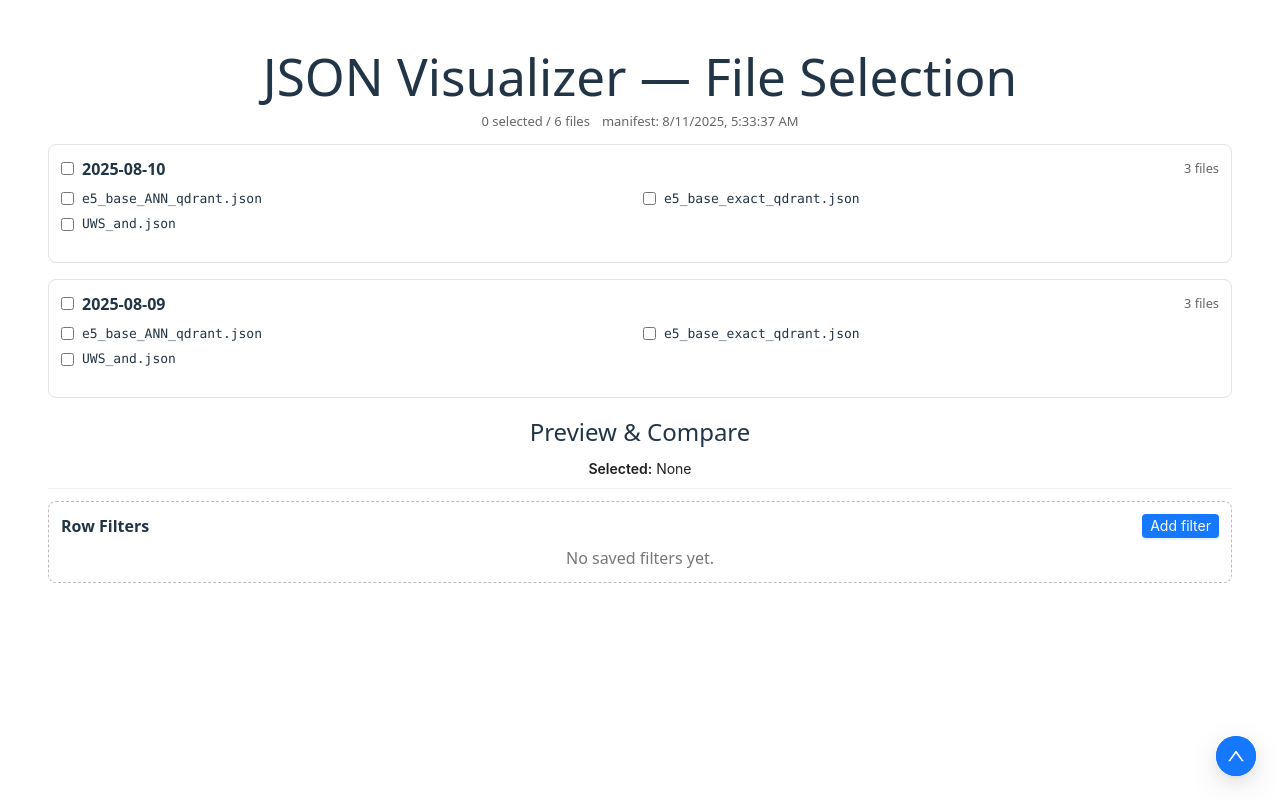
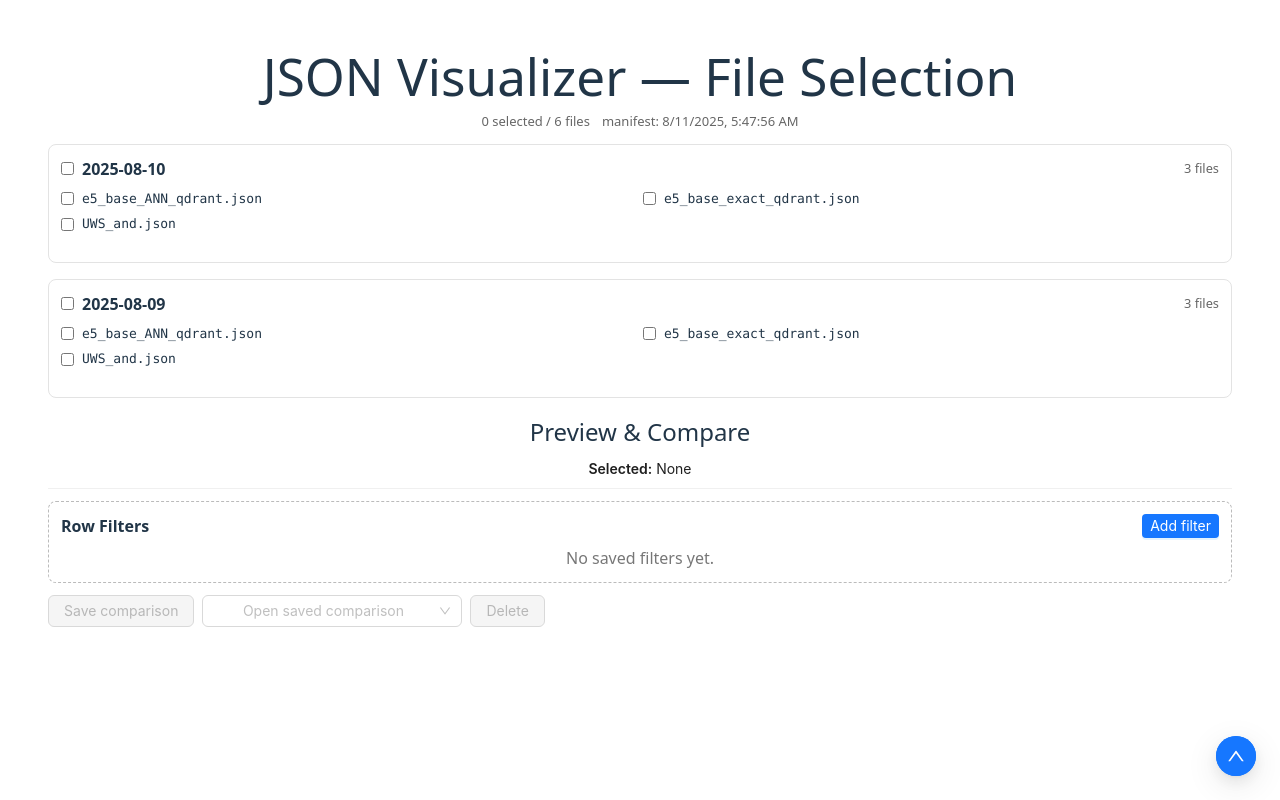
Before and after one commit to AdriBusse/jsonviz, a React (Vite) app: page / in a window 1280 px wide. Built offline with nearby package versions, Linux system fonts and the light colour scheme.

Commit message:
persist comparsions

```diff
--- a/public/results-manifest.json
+++ b/public/results-manifest.json
@@ -1,6 +1,6 @@
 {
   "root": "results",
-  "generatedAt": "2025-08-11T05:33:37.819Z",
+  "generatedAt": "2025-08-11T05:47:56.866Z",
   "folders": [
     {
       "name": "2025-08-10",
--- a/src/App.tsx
+++ b/src/App.tsx
@@ -21,6 +21,16 @@ type SavedFilter = {
   id: string
   name: string
   rows: string[]
+}
+
+type SavedSuite = {
+  id: string
+  name: string
+  createdAt: string
+  selected: string[]
+  dataKeySections: string[]
+  sectionFilters: Record<number, string | null>
+  sectionRows: Record<number, string[]>
 }
 
 function App() {
@@ -49,6 +59,20 @@ function App() {
     } catch {}
     return []
   })
+  // Comparison suites (saved app state)
+  const [savedSuites, setSavedSuites] = useState<SavedSuite[]>(() => {
+    try {
+      const raw = localStorage.getItem('jsonviz_suites_v1')
+      return raw ? JSON.parse(raw) : []
+    } catch {
+      return []
+    }
+  })
+  const [activeSuiteId, setActiveSuiteId] = useState<string | undefined>(undefined)
+  const [saveModalOpen, setSaveModalOpen] = useState(false)
+  const [saveName, setSaveName] = useState('')
+  // When loading a suite, defer applying dataKeySections until keys are available
+  const pendingSuiteKeysRef = useRef<string[] | null>(null)
   // Per-section applied filter ID (single) and explicit selected rows
   const [sectionFilters, setSectionFilters] = useState<Record<number, string | null>>({})
   const [sectionRows, setSectionRows] = useState<Record<number, string[]>>({})
@@ -88,6 +112,12 @@ function App() {
       localStorage.setItem('jsonviz_filters_v2', JSON.stringify(savedFilters))
     } catch {}
   }, [savedFilters])
+
+  useEffect(() => {
+    try {
+      localStorage.setItem('jsonviz_suites_v1', JSON.stringify(savedSuites))
+    } catch {}
+  }, [savedSuites])
 
   const totals = useMemo(() => {
     const totalFiles = manifest?.folders.reduce((acc, f) => acc + f.files.length, 0) ?? 0
@@ -132,6 +162,59 @@ function App() {
     const all = folder.files.every((f) => selected.has(f.path))
     return some && !all
   }
+
+  // Build a saved suite object from current UI state
+  function buildSuiteFromCurrent(name: string): SavedSuite {
+    const keys = dataKeySections
+      .map((k) => (k ?? null))
+      .filter((k): k is string => k !== null)
+    // Remap section indexes to compacted keys indexes
+    const indexMap = new Map<number, number>()
+    let j = 0
+    dataKeySections.forEach((k, i) => {
+      if (k != null) {
+        indexMap.set(i, j)
+        j += 1
+      }
+    })
+    const compactFilters: Record<number, string | null> = {}
+    Object.entries(sectionFilters).forEach(([idxStr, val]) => {
+      const origIdx = Number(idxStr)
+      if (!Number.isNaN(origIdx) && indexMap.has(origIdx)) {
+        const newIdx = indexMap.get(origIdx) as number
+        compactFilters[newIdx] = val
+      }
+    })
+    const compactRows: Record<number, string[]> = {}
+    Object.entries(sectionRows).forEach(([idxStr, rows]) => {
+      const origIdx = Number(idxStr)
+      if (!Number.isNaN(origIdx) && indexMap.has(origIdx)) {
+        const newIdx = indexMap.get(origIdx) as number
+        compactRows[newIdx] = rows
+      }
+    })
+    return {
+      id: Math.random().toString(36).slice(2, 9),
+      name,
+      createdAt: new Date().toISOString(),
+      selected: Array.from(selected),
+      dataKeySections: keys,
+      sectionFilters: compactFilters,
+      sectionRows: compactRows,
+    }
+  }
+
+  function loadSuite(suite: SavedSuite) {
+    setSelected(new Set(suite.selected))
+    // Defer applying keys until we know commonDataKeys include them
+    pendingSuiteKeysRef.current = suite.dataKeySections ?? []
+    setSectionFilters(suite.sectionFilters ?? {})
+    setSectionRows(suite.sectionRows ?? {})
+    setActiveSuiteId(suite.id)
+    message.success(`Loaded "${suite.name}"`)
+  }
+
+  // NOTE: Effect applying pending suite keys is defined later, after commonDataKeys
 
   // Fetch JSON content for selected files (cache results by path)
   useEffect(() => {
@@ -198,6 +281,17 @@ function App() {
       // 3) Ensure exactly one trailing null placeholder
       return compact[compact.length - 1] === null ? compact : [...compact, null]
     })
+  }, [commonDataKeys])
+
+  // Apply pending suite keys once commonDataKeys are ready (placed after declaration)
+  useEffect(() => {
+    const keys = pendingSuiteKeysRef.current
+    if (!keys || keys.length === 0) return
+    const allPresent = keys.every((k) => commonDataKeys.includes(k))
+    if (allPresent) {
+      setDataKeySections([...keys, null])
+      pendingSuiteKeysRef.current = null
+    }
   }, [commonDataKeys])
 
   // Build a global metric union (across all files in manifest) to power the filter manager
@@ -497,6 +591,45 @@ function App() {
           )}
         </div>
 
+        {/* Save/Load Comparison Suites */}
+        <div style={{ display: 'flex', gap: 8, alignItems: 'center', marginBottom: 12 }}>
+          <Button
+            type="primary"
+            onClick={() => {
+              const defaultName = `Suite ${new Date().toLocaleString()}`
+              setSaveName(defaultName)
+              setSaveModalOpen(true)
+            }}
+            disabled={selected.size === 0}
+          >
+            Save comparison
+          </Button>
+          <Select
+            style={{ minWidth: 260 }}
+            placeholder="Open saved comparison"
+            options={savedSuites.map((s) => ({ label: s.name, value: s.id }))}
+            value={activeSuiteId}
+            onChange={(id) => {
+              setActiveSuiteId(id as string)
+              const s = savedSuites.find((x) => x.id === id)
+              if (s) loadSuite(s)
+            }}
+            allowClear
+            onClear={() => setActiveSuiteId(undefined)}
+          />
+          <Popconfirm
+            title="Delete selected comparison?"
+            onConfirm={() => {
+              if (!activeSuiteId) return
+              setSavedSuites((prev) => prev.filter((s) => s.id !== activeSuiteId))
+              setActiveSuiteId(undefined)
+              message.success('Deleted comparison')
+            }}
+          >
+            <Button danger disabled={!activeSuiteId}>Delete</Button>
+          </Popconfirm>
+        </div>
+
         {/* Sections: each has a selector and, if chosen, a table under it. */}
         {selected.size > 0 && (
           <div style={{ display: 'flex', flexDirection: 'column', gap: 16 }}>
@@ -670,6 +803,36 @@ function App() {
           </div>
         </Space>
       </Modal>
+      {/* Save Comparison Modal */}
+      <Modal
+        open={saveModalOpen}
+        title="Save comparison"
+        onCancel={() => setSaveModalOpen(false)}
+        onOk={() => {
+          const name = saveName.trim()
+          if (!name) { message.error('Please provide a name'); return }
+          const suite = buildSuiteFromCurrent(name)
+          setSavedSuites((prev) => [...prev, suite])
+          setSaveModalOpen(false)
+          message.success(`Saved "${name}"`)
+        }}
+        okText="Save"
+      >
+        <Space direction="vertical" style={{ width: '100%' }}>
+          <div>
+            <div style={{ marginBottom: 4 }}>Name</div>
+            <Input value={saveName} onChange={(e) => setSaveName(e.target.value)} placeholder="e.g. My comparison" />
+          </div>
+          <div style={{ color: '#666' }}>
+            This will save:
+            <ul style={{ margin: '4px 0 0 18px' }}>
+              <li>Selected datasets</li>
+              <li>Chosen data keys (tables)</li>
+              <li>Applied per-table filter and rows</li>
+            </ul>
+          </div>
+        </Space>
+      </Modal>
       <FloatButton
         icon={<UpOutlined />}
         tooltip="Back to selection"
```
